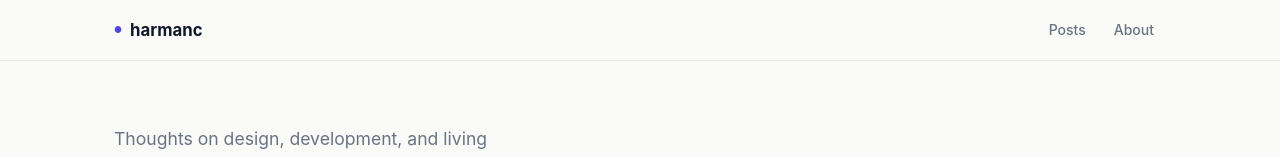
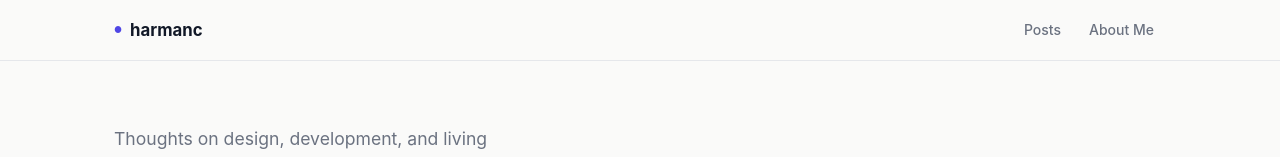
Before and after one commit to harzilla07-lab/name-page, a React (Vite) app: page / in a window 1280 px wide. Shown: the top 157 px of the page. Built offline with nearby package versions, Linux system fonts and the light colour scheme.

Commit message:
Rename About to About Me in navbar

```diff
--- a/src/components/Header.jsx
+++ b/src/components/Header.jsx
@@ -8,7 +8,7 @@ export default function Header({ onLogoClick, onAboutClick }) {
         </button>
         <nav className="header-nav">
           <button className="nav-link" onClick={onLogoClick}>Posts</button>
-          <button className="nav-link" onClick={onAboutClick}>About</button>
+          <button className="nav-link" onClick={onAboutClick}>About Me</button>
         </nav>
       </div>
     </header>
```
